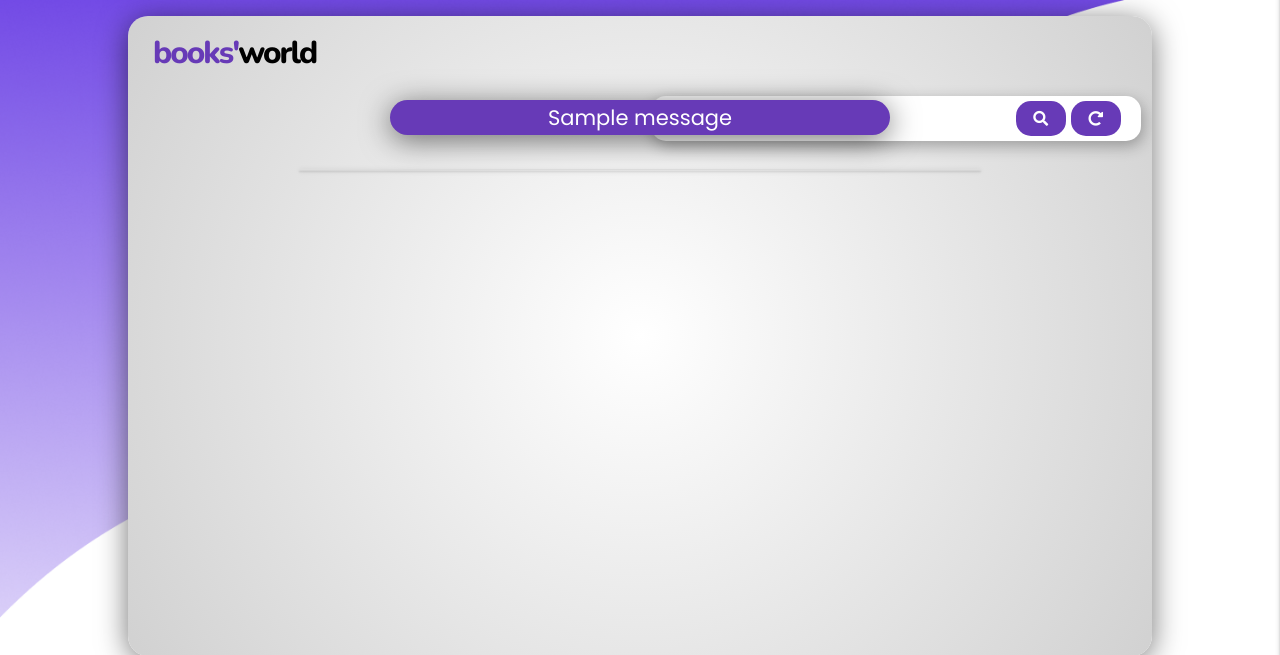
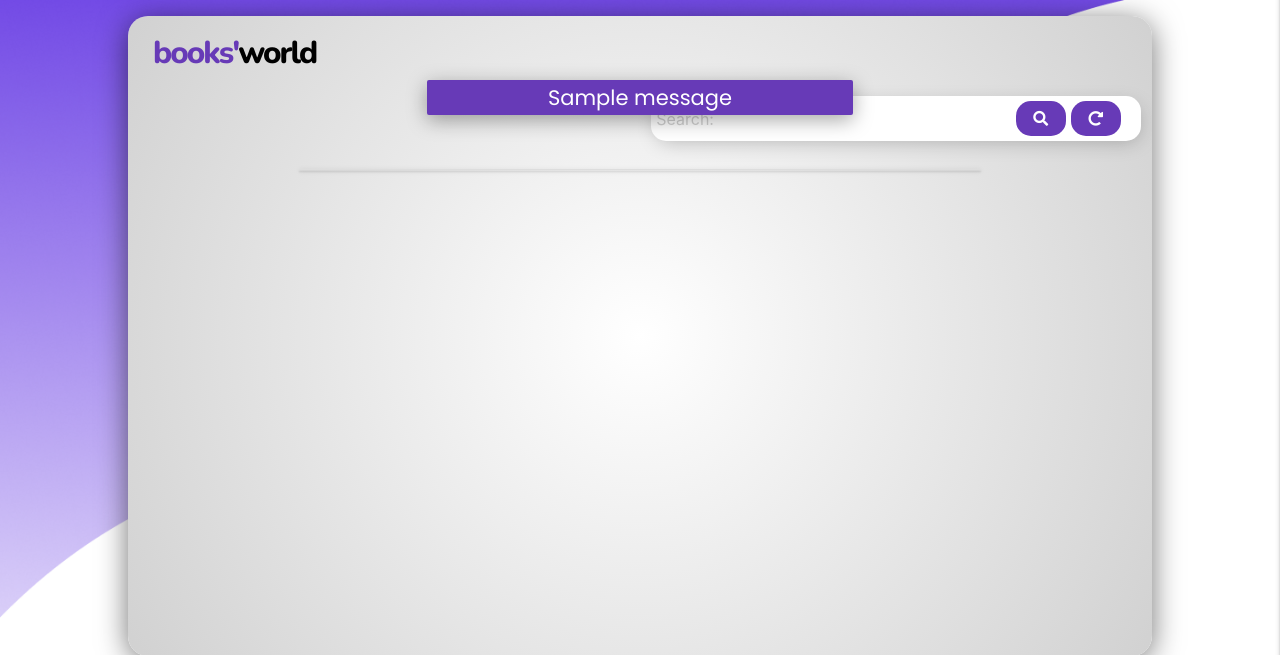
Before and after one commit to Henriqueperoni/CI-MS3-Books-World, a Flask app: page /search in a window 1280 px wide. Shown: the part 64-719 px from the top of the page. Run offline with Flask 2, Linux system fonts and the light colour scheme; one stand-in notice (Sample message) is shown; a database or web service that is not in the repository returns one stand-in record (values such as "Sample title"); some libraries are stand-ins or nearby versions.

Commit message:
Change flash messages

```diff
--- a/static/css/style.css
+++ b/static/css/style.css
@@ -549,7 +576,7 @@ footer {
     padding-right: 5px;
     padding-left: 5px;
     border-radius: 15px;
-    box-shadow: 2px 5px 15px 0px rgba(0,0,0,0.30);
+    box-shadow: 2px 5px 20px -5px rgba(0,0,0,0.25);
 }
 
 .container-search i {
@@ -593,6 +620,34 @@ footer {
 
 
 
+.flashes {
+    position: relative;
+    text-align: center;
+    transform: translateY(80px);
+    margin-bottom: 20px;
+    padding: 0 10px;
+    max-wdth: 500px;
+    border-radius: 2px;
+    box-shadow: 0px 5px 20px 0px rgba(0,0,0,0.35);
+    z-index: 1;
+    animation: flashes .8s;
+}
+
+@keyframes flashes {
+    from {
+        opacity: 0;
+        transform: translateY(0)
+    }
+    to {
+        opacity: 1;
+        transform: translateY(80px);
+    }
+}
+
+.flashes p {
+    line-height: 35px;
+    font-size: 1.4rem;
+}
 
 
 @media screen and (min-width: 1400px) {
@@ -644,25 +702,4 @@ footer {
         height: 390px;
         width: 280px;
     }
-
 }
-
-
-
-
-
-.flashes {
-    position: relative;
-    transform: translatey(100px);
-    text-align: center;
-    padding: 0 10px;
-    max-width: 500px;
-    border-radius: 20px;
-    box-shadow: 0px 5px 30px 0px rgba(0,0,0,0.55);
-    z-index: 1;
-}
-
-.flashes p {
-    line-height: 35px;
-    font-size: 1.4rem;
-}
--- a/templates/base.html
+++ b/templates/base.html
@@ -61,20 +61,18 @@
 		{% endif %}
 	</ul>
 
-    <section>
+    <section class="row">
         <!-- flash messages -->
         {% with messages = get_flashed_messages() %}
             {% if messages %}
                 {% for message in messages %}
-                    <div class="row white-text deep-purple flashes">
-                        <p class="">{{ message }}</p>
+                    <div class="col s10 offset-s1 m8 offset-m2 l4 offset-l4 white-text deep-purple flashes">
+                        <p>{{ message }}</p>
                     </div>
                 {% endfor %}
             {% endif %}
         {% endwith %}
     </section>
-
-
 
     <main>
         {% block content %}
```
Also changed, not shown: other parts of static/css/style.css (+34 -4 lines).
